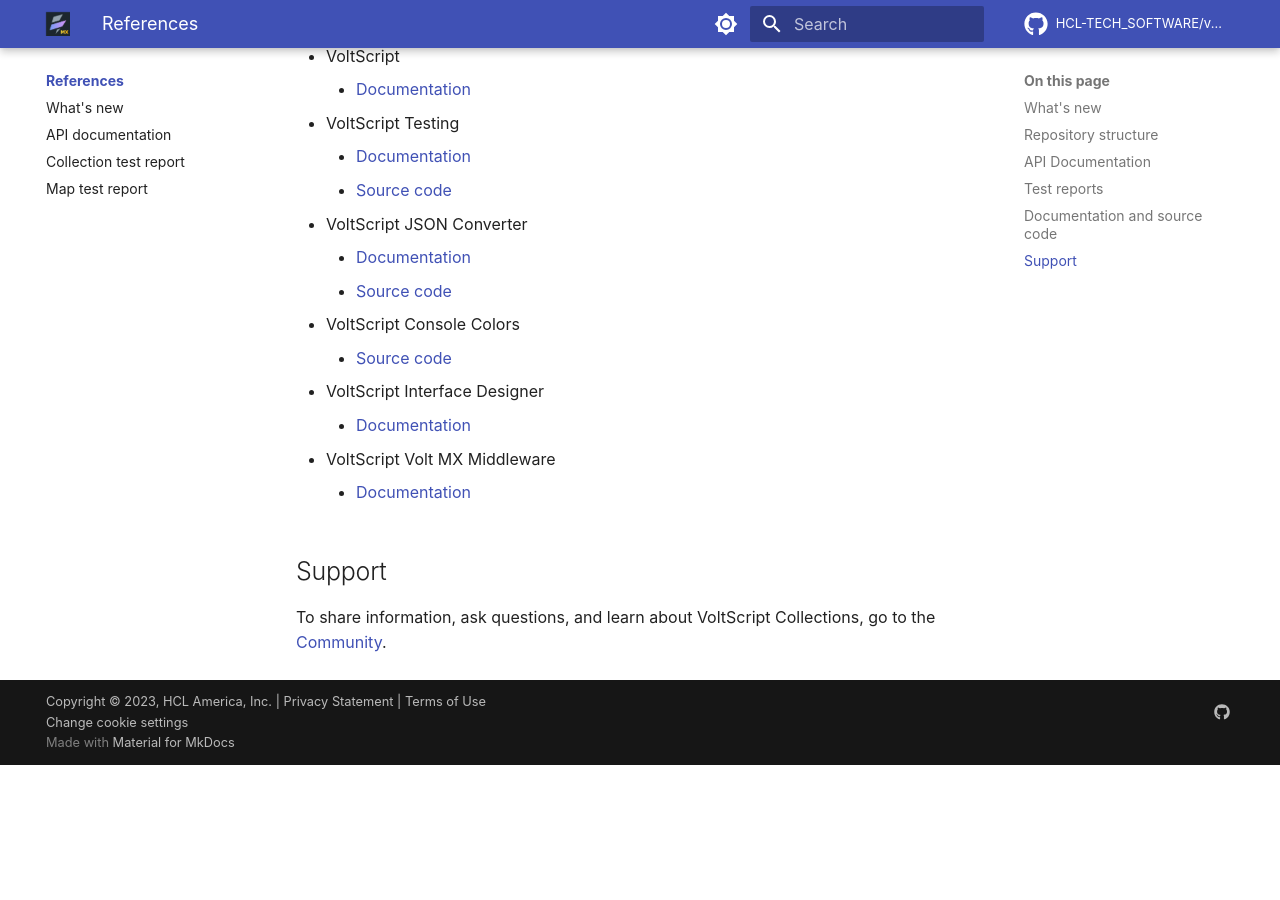
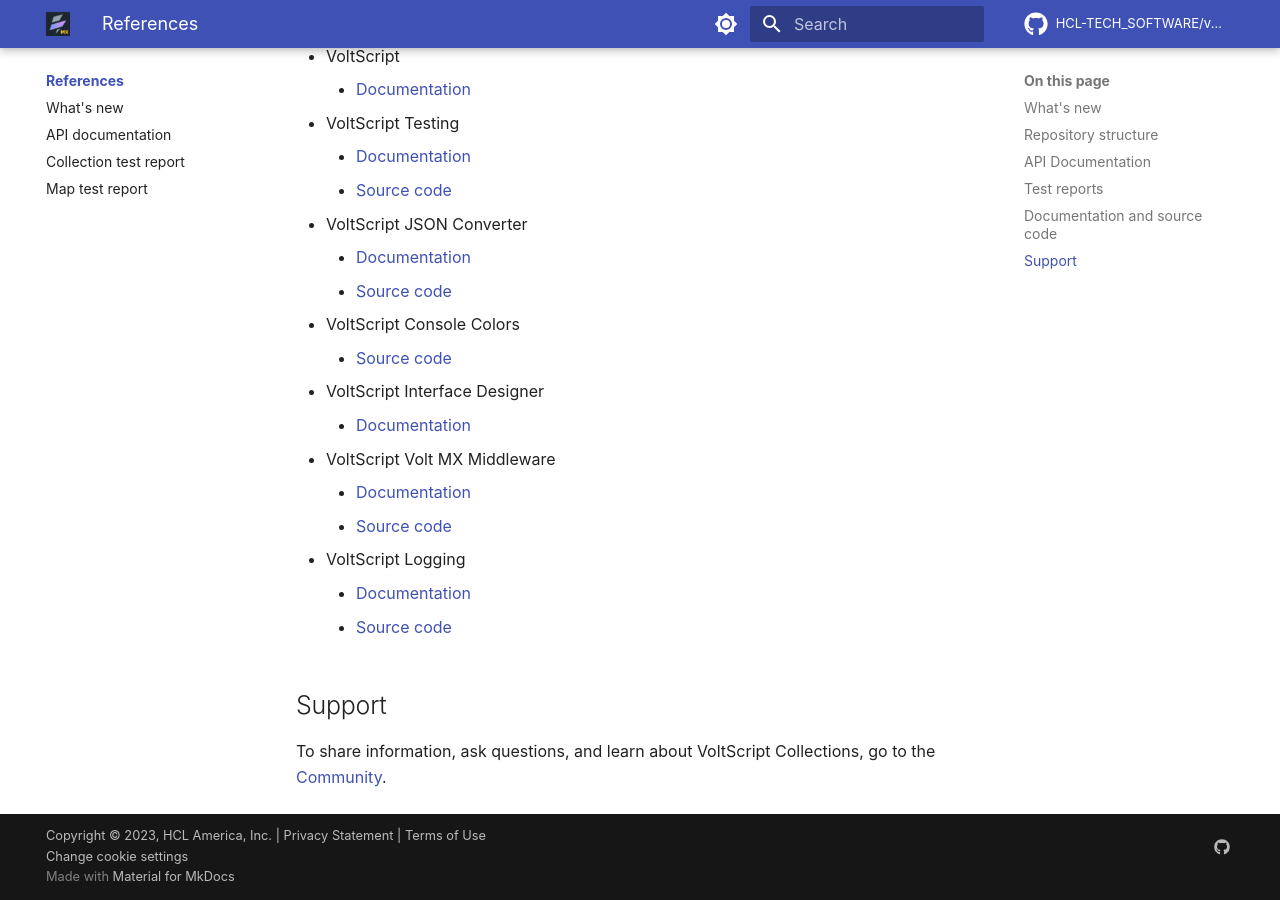
Before and after one commit to HCL-TECH-SOFTWARE/voltscript-collections, an MkDocs documentation site: the page built from docs/references/index.md, in a window 1280 px wide and 900 px high, scrolled down 927 px. Built offline with MkDocs 1.6.1 and Material for MkDocs 9.7.7, drawn with Linux system fonts in a browser that asks for light colours; comment, search, counter and statistics services are not loaded; before the commit the page ends 1692 px from its top, so only the background shows below that.

```diff
--- a/docs/references/index.md
+++ b/docs/references/index.md
@@ -39,6 +39,10 @@ index.md
     - [Documentation](https://opensource.hcltechsw.com/voltscript-interface-designer){: target="_blank" rel="noopener noreferrer"}
 - VoltScript Volt MX Middleware
     - [Documentation](https://opensource.hcltechsw.com/voltscript-voltmx-middleware){: target="_blank" rel="noopener noreferrer"}
+    - [Source code](https://github.com/HCL-TECH-SOFTWARE/voltscript-voltmx-middleware){: target="_blank" rel="noopener noreferrer"}
+- VoltScript Logging
+    - [Documentation](https://opensource.hcltechsw.com/voltscript-logging){: target="_blank" rel="noopener noreferrer"}
+    - [Source code](https://github.com/HCL-TECH-SOFTWARE/voltscript-logging){: target="_blank" rel="noopener noreferrer"}
 
 ## Support
 
```
Also changed, not shown: README.md (+1 -1 lines), docs/howto/archipelago.md (+1 -1 lines).
